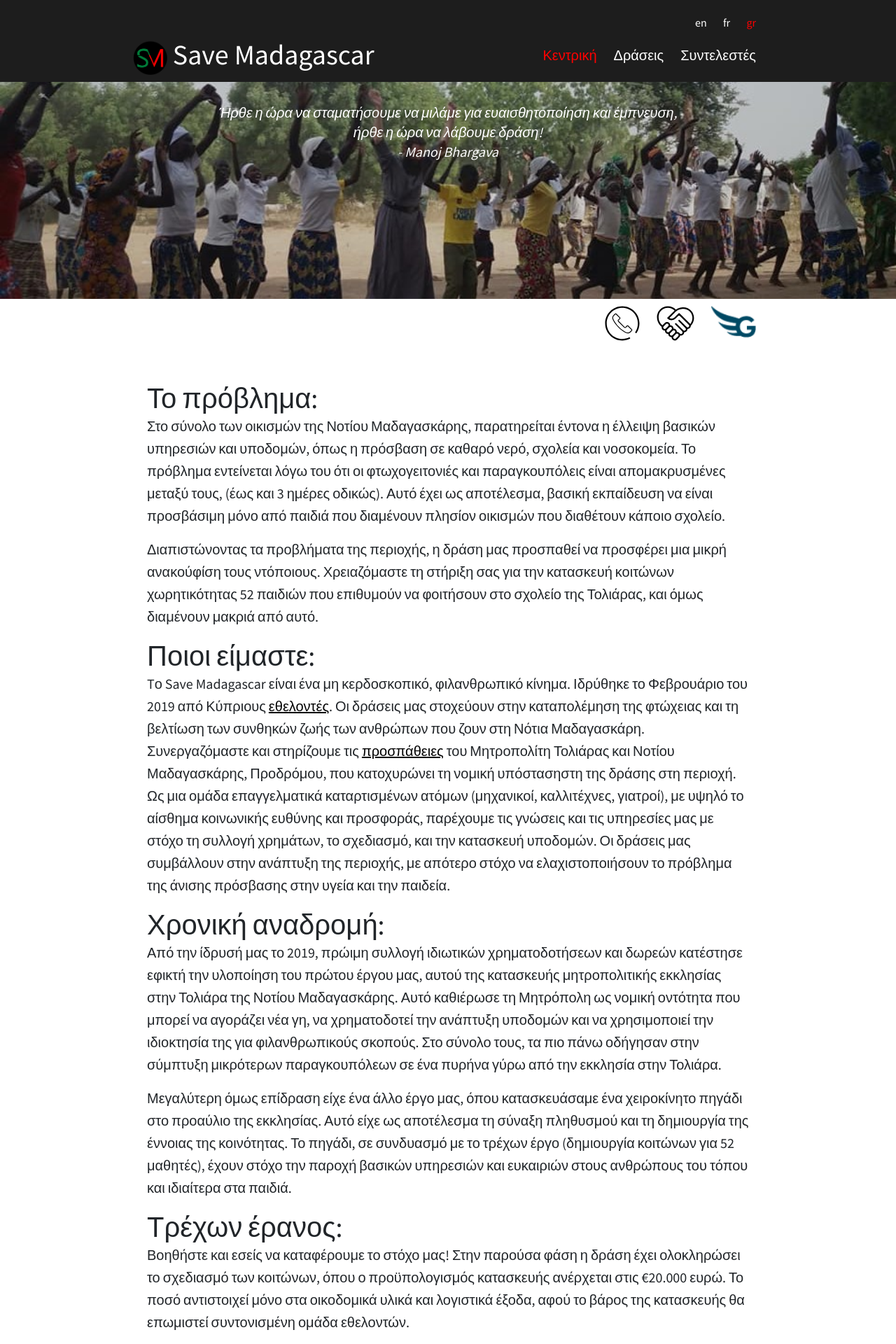
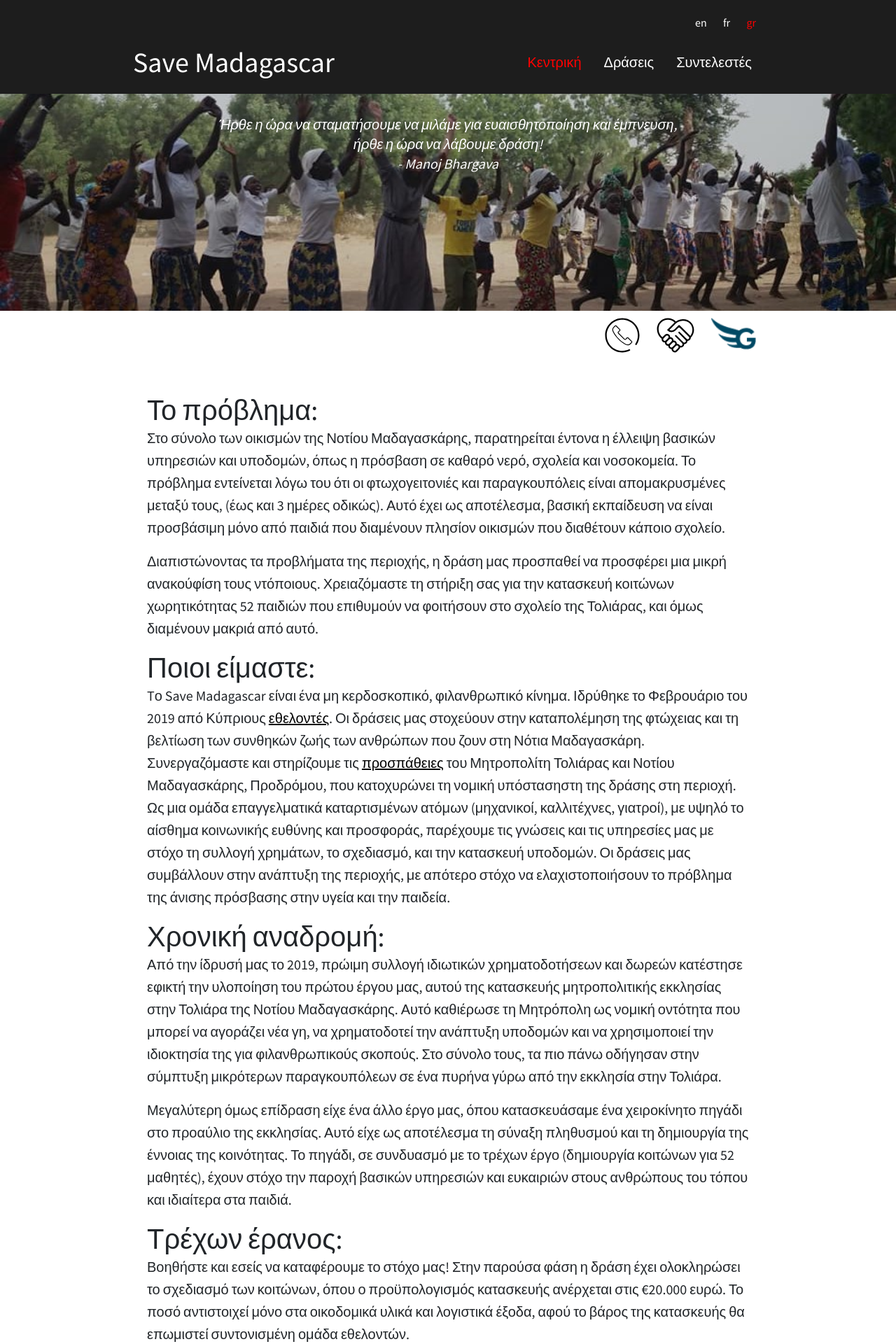
Before and after one commit to at07cm1/smadagascar_site, a Jekyll site: the page built from index.html, in a window 1280 px wide. Shown: the top 1920 px of the page at 70% size. Built offline with Jekyll 4.4.1, drawn with Linux system fonts in a browser that asks for light colours.

Commit message:
main navbar responsive

```diff
--- a/404.html
+++ b/404.html
@@ -21,5 +21,5 @@
   <h1>404</h1>
 
   <p><strong>Page not found :(</strong></p>
-  <p>The requested page could not be found.</p>
+  <p>Return home to <a href="/">Save Madagascar</a>.</p>
 </div>
--- a/_config.yml
+++ b/_config.yml
@@ -3,3 +3,4 @@
 languages:
   - en
   - gr
+  - fr
--- a/_includes/main_navbar.html
+++ b/_includes/main_navbar.html
@@ -13,7 +13,7 @@
   </nav>
 </div>
 <div class="container">
-  <nav class="main-nav">
+  <!-- <nav class="main-nav">
     <ul>
       {% assign navigation_pages = site.html_pages | sort: 'navigation_weight' %}
       {% for p in navigation_pages %}
@@ -26,6 +26,26 @@
         {% endif %}
       {% endfor %}
     </ul>
+  </nav> -->
+  <nav class="navbar navbar-expand-lg bg-transparent">
+    {% for p in navigation_pages %}{% if p.lang_id=="home" and p.lang == page.lang %}<a href="{{ p.url }}"  class="navbar-brand  align-items-center">Save Madagascar</a>{% endif %}{% endfor %}
+
+    <button class="navbar-toggler navbar-dark" type="button" data-toggle="collapse" data-target="#navbarToggler" aria-controls="navbarToggler" aria-expanded="false" aria-label="Toggle navigation">
+      <span class="navbar-toggler-icon"></span>
+    </button>
+    <div class="collapse navbar-collapse" id="navbarToggler">
+      <ul class="navbar ml-auto d-lg-flex align-items-center">
+        {% assign navigation_pages = site.html_pages | sort: 'navigation_weight' %}
+        {% for p in navigation_pages %}
+          {% if p.navigation_weight and p.lang == page.lang %}
+            <li {% if p.url == page.url %}class="nav-item h-100 active"{%else%} class="nav-item h-100"{% endif %}>
+              <a href="{{ p.url }}" {% if p.url == page.url %}class="nav-link active"{% else %}class="nav-link"{% endif %}>
+              {{p.title}}
+              </a>
+            </li>
+          {% endif %}
+        {% endfor %}
+      </ul>
+    </div>
   </nav>
-  <h1><a href="https://gogetfunding.com/savemadagascar/"><img class="ico-nav" src="/media/logo/logo_smmadagascar_colour_clean.png"></a> {% for p in navigation_pages %}{% if p.lang_id=="home" and p.lang == page.lang %}<a href="{{ p.url }}">Save Madagascar</a>{% endif %}{% endfor %}</h1>
 </div>
--- a/_includes/skill_badge.html
+++ /dev/null
@@ -1 +0,0 @@
-<span class="badge-pill badge-secondary text-nowrap">{{ include.skill }}</span>
--- a/_layouts/default.html
+++ b/_layouts/default.html
@@ -5,9 +5,7 @@
 		<meta name="google-site-verification" content="Aium2l_eFKum8Ek6OyfKInQP8HuowJhomN29m2XmptU" />
 		<title>{{ page.title }}</title>
 		<link rel="stylesheet" href="https://fonts.googleapis.com/css?family=Source+Sans+Pro:200,300,400,700" media="all">
-		<!-- Bootstrap CSS -->
 		<link rel="stylesheet" href="https://stackpath.bootstrapcdn.com/bootstrap/4.5.2/css/bootstrap.min.css" integrity="sha384-JcKb8q3iqJ61gNV9KGb8thSsNjpSL0n8PARn9HuZOnIxN0hoP+VmmDGMN5t9UJ0Z" crossorigin="anonymous">
-		<!-- <link rel="stylesheet" href="https://cdnjs.cloudflare.com/ajax/libs/font-awesome/4.7.0/css/font-awesome.min.css"> -->
 		<link rel="stylesheet" href="/css/style.css">
 		<meta property="og:type"        content="website" />
 		<meta property="og:url"                content="{{ page.url }}" />
@@ -66,7 +64,6 @@
 		<script src="https://code.jquery.com/jquery-3.5.1.slim.min.js" integrity="sha384-DfXdz2htPH0lsSSs5nCTpuj/zy4C+OGpamoFVy38MVBnE+IbbVYUew+OrCXaRkfj" crossorigin="anonymous"></script>
 		<script src="https://cdn.jsdelivr.net/npm/popper.js@1.16.1/dist/umd/popper.min.js" integrity="sha384-9/reFTGAW83EW2RDu2S0VKaIzap3H66lZH81PoYlFhbGU+6BZp6G7niu735Sk7lN" crossorigin="anonymous"></script>
 		<script src="https://stackpath.bootstrapcdn.com/bootstrap/4.5.2/js/bootstrap.min.js" integrity="sha384-B4gt1jrGC7Jh4AgTPSdUtOBvfO8shuf57BaghqFfPlYxofvL8/KUEfYiJOMMV+rV" crossorigin="anonymous"></script>
-		<script src="/assets/js/badgeGrid.js"></script>
 		<script src="/assets/js/swiped-events.js"></script>
 	</body>
 </html>
--- a/assets/js/badgeGrid.js
+++ /dev/null
@@ -1,15 +0,0 @@
-function getRandomSize(min, max) {
-	return Math.round(Math.random() * (max - min) + min);
-}
-
-var x = document.getElementsByClassName("badgeToDecorate");
-// var bgColors = ['bg-primary', 'bg-success', 'bg-danger', 'bg-warning', 'bg-info', 'bg-dark'];
-var bgColors = ['bg-info', 'bg-success', 'bg-primary', 'bg-danger', 'bg-warning', 'bg-dark'];
-var sizes = [22, 26, 30];
-var i;
-for (i = 0; i < x.length; i++) {
-	x[i].style.fontSize = '22px';
-	x[i].className += ' bg-dark';
-	// x[i].style.fontSize = sizes[getRandomSize(0, sizes.length-1)]+'px';
-	// x[i].className += ' ' +bgColors[i%bgColors.length];
-}
--- a/css/style.css
+++ b/css/style.css
@@ -105,6 +105,22 @@
 
 nav.main-nav li a {
 	padding: 10px;
+}
+
+nav.navbar li,
+nav.navbar a {
+	display: inline-block;
+}
+.navbar-brand {
+	font-size: 2em;
+}
+nav.navbar {
+	margin: 0px;
+	padding: 0px;
+}
+nav.navbar ul {
+	margin: 0px;
+	padding: 0px;
 }
 
 a.active {
@@ -231,7 +247,7 @@
 }
 hr {
 	border: 1px solid #eee;
-	margin: 60px 0;
+	margin: 30px 0;
 }
 
 textarea,
@@ -332,8 +348,6 @@
 	}
 }
 
-
-
 * {
   box-sizing: border-box;
 }
@@ -354,28 +368,3 @@
 	padding-left: 4px;
 	padding-right: 4px;
 }
-
-/*
-.gallery {
-  display: -ms-flexbox; /* IE10 */
-  display: flex;
-  -ms-flex-wrap: wrap; /* IE10 */
-  flex-wrap: wrap;
-  padding: 0 4px;
-  box-sizing: border-box;
-}
-
-.g-column {
-  -ms-flex: 33%; /* IE10 */
-  flex: 33%;
-  max-width: 33%;
-  padding: 0 4px;
-}
-
-.g-column img {
-  margin-top: 8px;
-  vertical-align: middle;
-  width: 100%;
-}
-
-*/
```
Also changed, not shown: _layouts/post.html (+0 -27 lines), _layouts/test.html (deleted, +0 -20 lines), test.html (deleted, +0 -19 lines), 1 other file.
